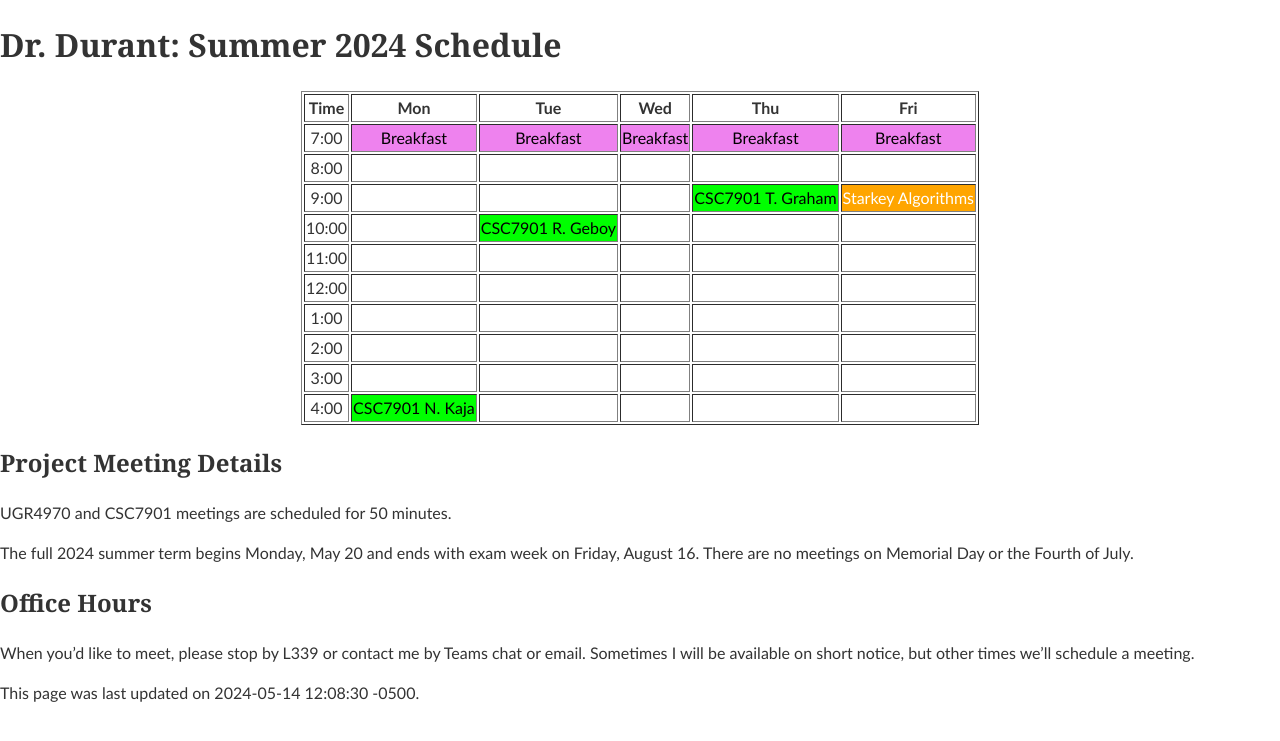
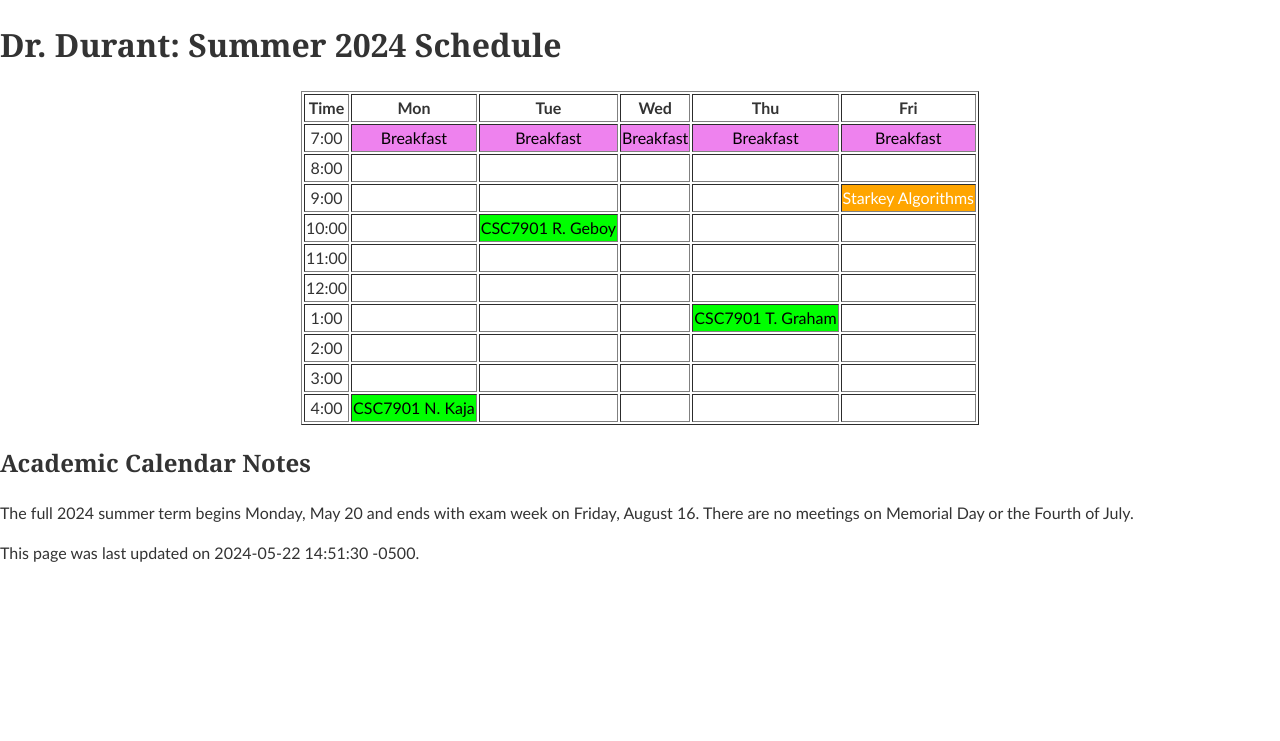
Before and after one commit to edurant/edurant.github.io, a Jekyll site: the page built from sched/su24.md, in a window 1280 px wide. Shown: the top 741 px of the page. Built offline with Jekyll 4.4.1, drawn with Linux system fonts in a browser that asks for light colours.

Commit message:
CSC7901 update schedule

```diff
--- a/sched/su24.md
+++ b/sched/su24.md
@@ -1,6 +1,6 @@
 ---
 title: "Dr. Durant: Summer 2024 Schedule"
-date: 2024-05-14 12:08:30 -0500
+date: 2024-05-22 14:51:30 -0500
 ---
 
 <style type="text/css">
@@ -16,23 +16,18 @@
 <tr><th>Time</th>   <th>Mon</th>                                    <th>Tue</th>                                    <th>Wed</th>                        <th>Thu</th>                                    <th>Fri</th>                                </tr>
 <tr><td>7:00</td>   <td class="lunch">Breakfast</td>                <td class="lunch">Breakfast</td>                <td class="lunch">Breakfast</td>    <td class="lunch">Breakfast</td>                <td class="lunch">Breakfast</td>            </tr>
 <tr><td>8:00</td>   <td>&nbsp;</td>                                 <td>&nbsp;</td>                                 <td>&nbsp;</td>                     <td>&nbsp;</td>                                 <td>&nbsp;</td>                             </tr>
-<tr><td>9:00</td>   <td>&nbsp;</td>                                 <td>&nbsp;</td>                                 <td>&nbsp;</td>                     <td class="csc7901">CSC7901 T.&nbsp;Graham</td> <td class="starkey">Starkey Algorithms</td> </tr>
+<tr><td>9:00</td>   <td>&nbsp;</td>                                 <td>&nbsp;</td>                                 <td>&nbsp;</td>                     <td>&nbsp;</td>                                 <td class="starkey">Starkey Algorithms</td> </tr>
 <tr><td>10:00</td>  <td>&nbsp;</td>                                 <td class="csc7901">CSC7901 R.&nbsp;Geboy</td>  <td>&nbsp;</td>                     <td>&nbsp;</td>                                 <td>&nbsp;</td>                             </tr>
 <tr><td>11:00</td>  <td>&nbsp;</td>                                 <td>&nbsp;</td>                                 <td>&nbsp;</td>                     <td>&nbsp;</td>                                 <td>&nbsp;</td>                             </tr>
 <tr><td>12:00</td>  <td>&nbsp;</td>                                 <td>&nbsp;</td>                                 <td>&nbsp;</td>                     <td>&nbsp;</td>                                 <td>&nbsp;</td>                             </tr>
-<tr><td>1:00</td>   <td>&nbsp;</td>                                 <td>&nbsp;</td>                                 <td>&nbsp;</td>                     <td>&nbsp;</td>                                 <td>&nbsp;</td>                             </tr>
+<tr><td>1:00</td>   <td>&nbsp;</td>                                 <td>&nbsp;</td>                                 <td>&nbsp;</td>                     <td class="csc7901">CSC7901 T.&nbsp;Graham</td> <td>&nbsp;</td>                             </tr>
 <tr><td>2:00</td>   <td>&nbsp;</td>                                 <td>&nbsp;</td>                                 <td>&nbsp;</td>                     <td>&nbsp;</td>                                 <td>&nbsp;</td>                             </tr>
 <tr><td>3:00</td>   <td>&nbsp;</td>                                 <td>&nbsp;</td>                                 <td>&nbsp;</td>                     <td>&nbsp;</td>                                 <td>&nbsp;</td>                             </tr>
 <tr><td>4:00</td>   <td class="csc7901">CSC7901 N.&nbsp;Kaja</td>   <td>&nbsp;</td>                                 <td>&nbsp;</td>                     <td>&nbsp;</td>                                 <td>&nbsp;</td>                             </tr>
 </table>
 </div>
 
-## Project Meeting Details
-UGR4970 and CSC7901 meetings are scheduled for 50 minutes.
-
+## Academic Calendar Notes
 The full 2024 summer term begins Monday, May 20 and ends with exam week on Friday, August 16. There are no meetings on Memorial Day or the Fourth of July.
 
-## Office Hours
-When you'd like to meet, please stop by L339 or contact me by Teams chat or email. Sometimes I will be available on short notice, but other times we'll schedule a meeting.
-
 This page was last updated on {{page.date}}.
```
